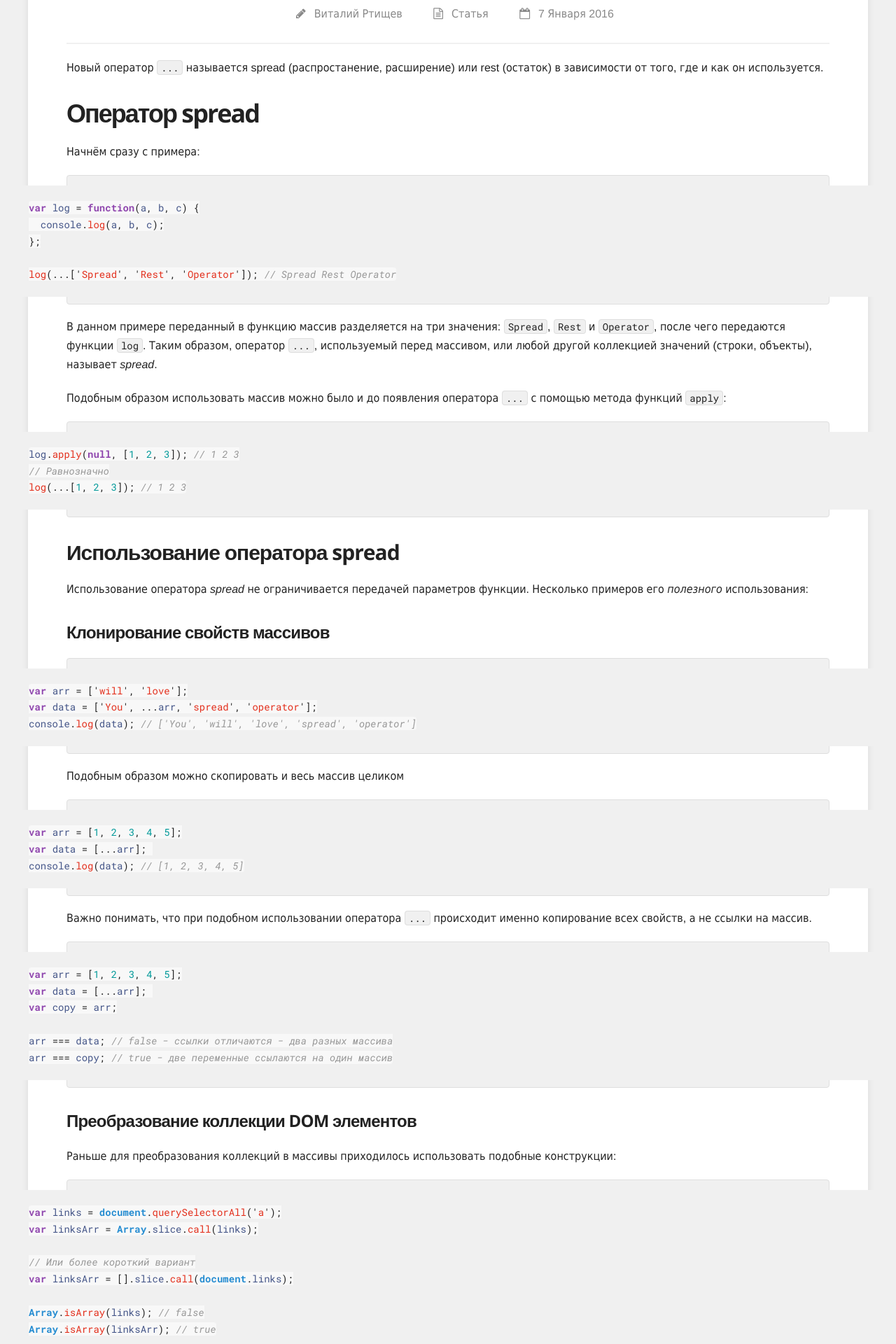
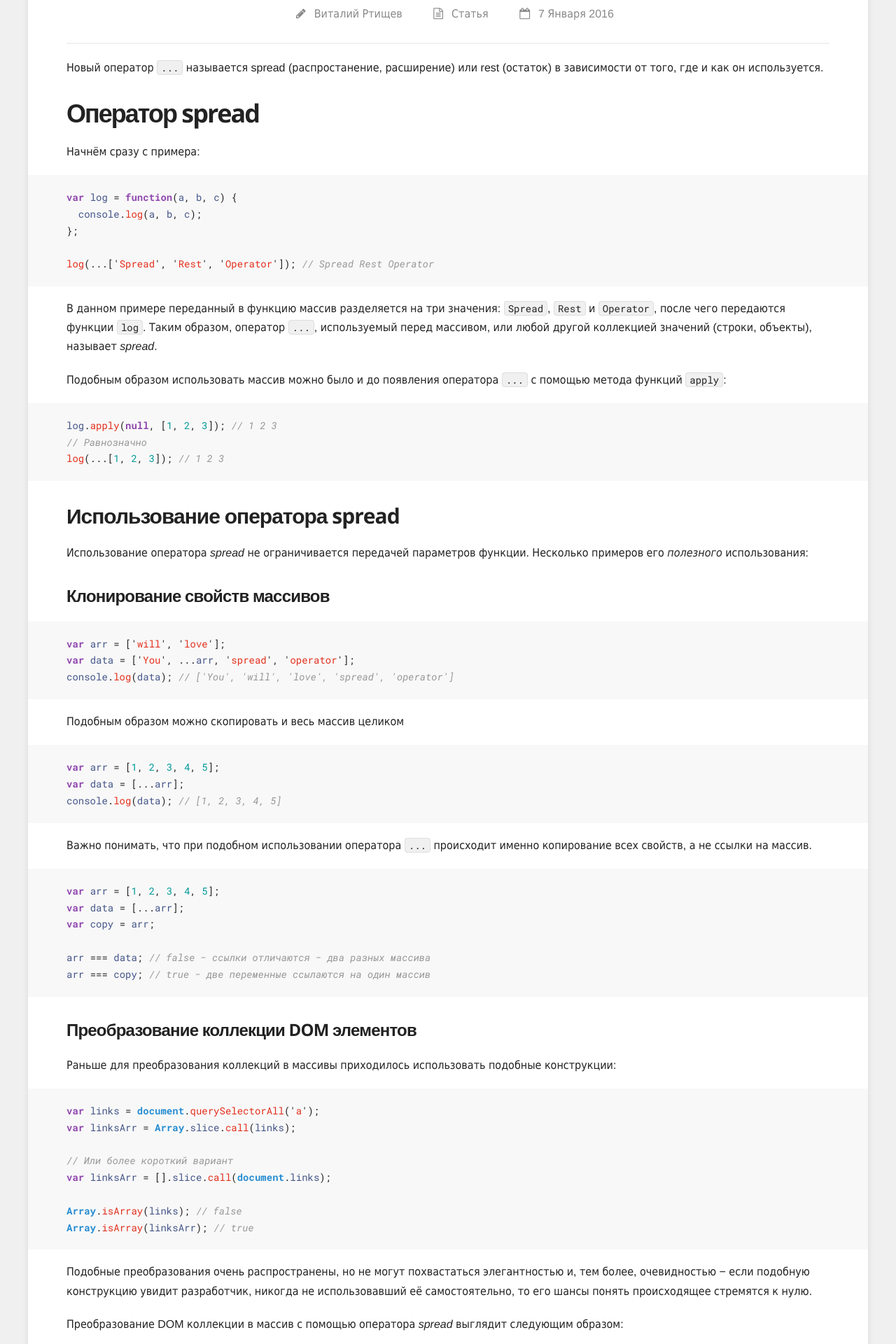
Before and after one commit to rtivital/jsraccoon, a Jekyll site: the page built from _posts/2016-01-07-es6-spread-rest.md, in a window 1280 px wide. Shown: the part 489-2409 px from the top of the page at 70% size. Built offline with Jekyll 4.4.1, drawn with Linux system fonts in a browser that asks for light colours; nearby versions of some CDN libraries; comment, search, counter and statistics services are not loaded.

Commit message:
fix es6-spread-rest highlighting

````diff
--- a/_posts/2016-01-07-es6-spread-rest.md
+++ b/_posts/2016-01-07-es6-spread-rest.md
@@ -26,53 +26,53 @@ tags: [javascript, es6]
 ## Оператор spread
 Начнём сразу с примера:
 
-```javascript
+{% highlight javascript %}
 var log = function(a, b, c) {
   console.log(a, b, c);
 };
 
 log(...['Spread', 'Rest', 'Operator']); // Spread Rest Operator
-```
+{% endhighlight %}
 В данном примере переданный в функцию массив разделяется на три значения: `Spread`, `Rest` и `Operator`, после чего передаются функции `log`. Таким образом, оператор `...`, используемый перед массивом, или любой другой коллекцией значений (строки, объекты), называет *spread*.
 
 Подобным образом использовать массив можно было и до появления оператора `...` с помощью метода функций `apply`:
 
-```javascript
+{% highlight javascript %}
 log.apply(null, [1, 2, 3]); // 1 2 3
 // Равнозначно
 log(...[1, 2, 3]); // 1 2 3
-```
+{% endhighlight %}
 
 ### Использование оператора spread
 Использование оператора *spread* не ограничивается передачей параметров функции. Несколько примеров его *полезного* использования:
 
 #### Клонирование свойств массивов
-```javascript
+{% highlight javascript %}
 var arr = ['will', 'love'];
 var data = ['You', ...arr, 'spread', 'operator'];
 console.log(data); // ['You', 'will', 'love', 'spread', 'operator']
-```
+{% endhighlight %}
 
 Подобным образом можно скопировать и весь массив целиком
-```javascript
+{% highlight javascript %}
 var arr = [1, 2, 3, 4, 5];
 var data = [...arr];
 console.log(data); // [1, 2, 3, 4, 5]
-```
+{% endhighlight %}
 
 Важно понимать, что при подобном использовании оператора `...` происходит именно копирование всех свойств, а не ссылки на массив.
-```javascript
+{% highlight javascript %}
 var arr = [1, 2, 3, 4, 5];
 var data = [...arr];
 var copy = arr;
 
 arr === data; // false − ссылки отличаются − два разных массива
 arr === copy; // true − две переменные ссылаются на один массив
-```
+{% endhighlight %}
 
 #### Преобразование коллекции DOM элементов
 Раньше для преобразования коллекций в массивы приходилось использовать подобные конструкции:
-```javascript
+{% highlight javascript %}
 var links = document.querySelectorAll('a');
 var linksArr = Array.slice.call(links);
 
@@ -81,60 +81,60 @@ var linksArr = [].slice.call(document.links);
 
 Array.isArray(links); // false
 Array.isArray(linksArr); // true
-```
+{% endhighlight %}
 
 Подобные преобразования очень распространены, но не могут похвастаться элегантностью и, тем более, очевидностью − если подобную конструкцию увидит разработчик, никогда не использовавший её самостоятельно, то его шансы понять происходящее стремятся к нулю.
 
 Преобразование DOM коллекции в массив с помощью оператора *spread* выглядит следующим образом:
-```javascript
+{% highlight javascript %}
 var links = [...document.querySelectorAll('a')];
 // Или просто
 var links = [...document.links];
 
 Array.isArray(links); // true
-```
+{% endhighlight %}
 
 #### Замена apply для функций конструкторов
 Проще всего продемонстрировать использование `...`, как замену `apply` для функций конструкторов, на примере `Date`. Обычно конструктор `Date` работает подобным образом:
-```javascript
+{% highlight javascript %}
 var birthday = new Date(1993, 3, 24); // 24 Апреля 1993 года
 console.log(birthday); // "1993-04-23T21:00:00.000Z"
-```
+{% endhighlight %}
 
 Всё работает хорошо до тех пор, пока нет необходимости передать массив `[1993, 3, 24]` в конструктор `Date`. В данной ситуации вам пришлось бы написать "костыль":
-```javascript
+{% highlight javascript %}
 // Никогда не используйте подобный код − он абсолютно безумен
 new (Date.bind.apply(Date, [null].concat([1993, 3, 24]))); // 24 Апреля 1993 года
-```
+{% endhighlight %}
 
 ES6 даёт возможность избежать подобных ситуаций:
-```javascript
+{% highlight javascript %}
 var day = [1993, 3, 24];
 var birthday = new Date(...day);
-```
+{% endhighlight %}
 
 ## Оператор rest
 В самом начале статьи я уже упоминал, что оператор `...` интерпретируется по-разному, в зависимости от контекста применения. *Spread* используется для разделения коллекций на отдельные элементы, а *rest*, наоборот, для соединения отдельных значений в массив.
 
-```javascript
+{% highlight javascript %}
 var log = function(a, b, ...rest) {
   console.log(a, b, rest);
 };
 
 log('Basic', 'rest', 'operator', 'usage'); // Basic rest ['operator', usage]
-```
+{% endhighlight %}
 
 Используя параметр `...rest` в функции `log` вы говорите интерпретатору: "собери все *оставшиеся* элементы в массив с именем `rest`". Разумеется, если вы не передадите в функцию других именновах параметров, то `...` соберёт все аргументы:
-```javascript
+{% highlight javascript %}
 var log = function(...args) {
   conole.log(args);
 };
 
 log(1, 2, 3, 4, 5); // [1, 2, 3, 4, 5]
-```
+{% endhighlight %}
 
 Таким образом, больше нет необходимости переводить псевдо-массив `arguments` функций в настоящий массив − оператор *rest* сделает это сам:
-```javascript
+{% highlight javascript %}
 // Раньше
 var sum = function() {
   var args = [].slice.call(arguments);
@@ -152,4 +152,4 @@ var sum = function(..args) {
 
 // Ещё короче с использованием стрелочных функций
 var sum = (...args) => args.reduce((s, num) => s + num, 0);
-```
+{% endhighlight %}
````
